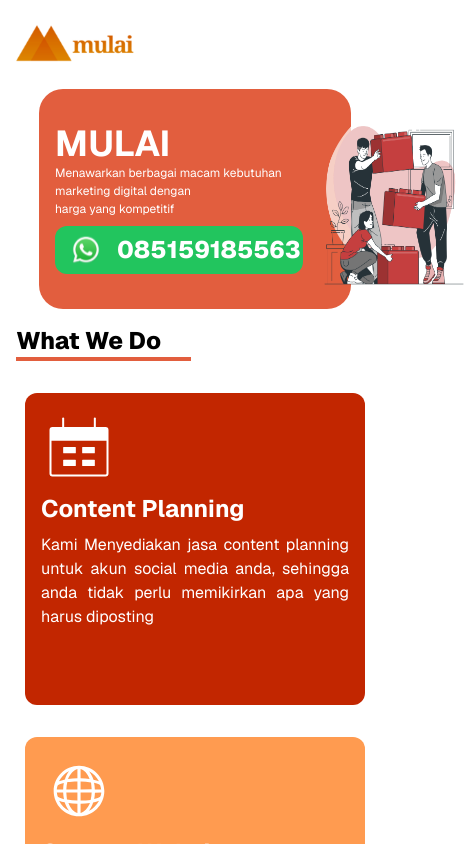
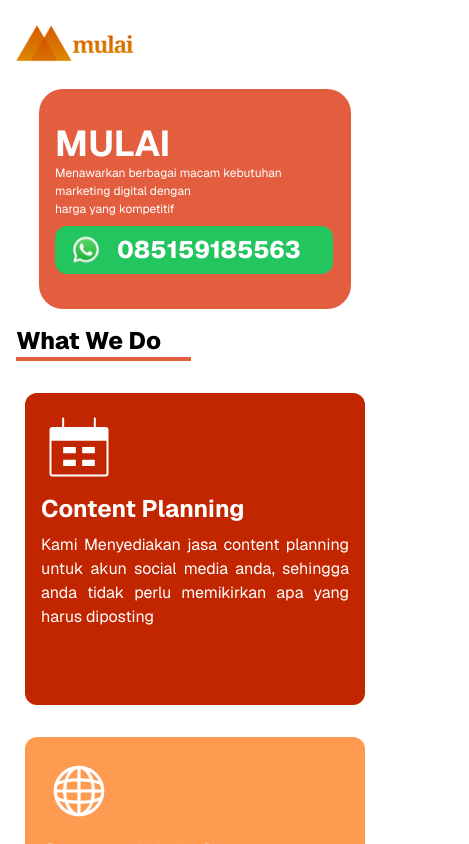
Before and after one commit to MochamadRafli21/mulai-app, a Next.js app: page / in a window 390 px wide. Shown: the top 844 px of the page, 469 px wide, since content can reach past the window. Built offline with nearby package versions, Linux system fonts and the light colour scheme.

Commit message:
Mochamad Rafli | fix image banner

```diff
--- a/src/app/page.tsx
+++ b/src/app/page.tsx
@@ -28,7 +28,7 @@ export default function Home() {
         </div>
         </Link>
         </div>
-        <Image src="/work.png" className='max-w-[150px] md:max-w-[300px]' alt="Mulai" width={300} height={600} objectFit='none' />
+        <Image src="/work.png" className='hidden md:block max-w-[150px] md:max-w-[300px]' alt="Mulai" width={300} height={600} objectFit='none' />
       </div>
     </div>
 
```
